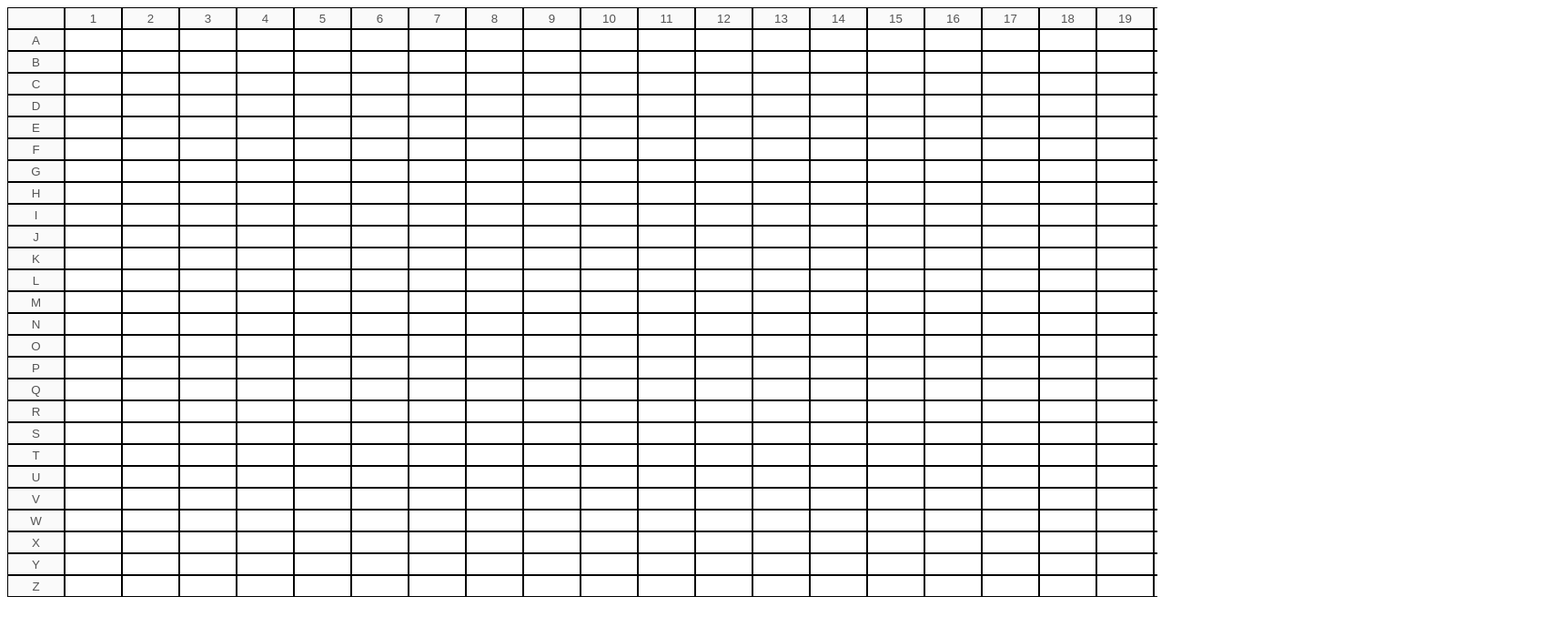
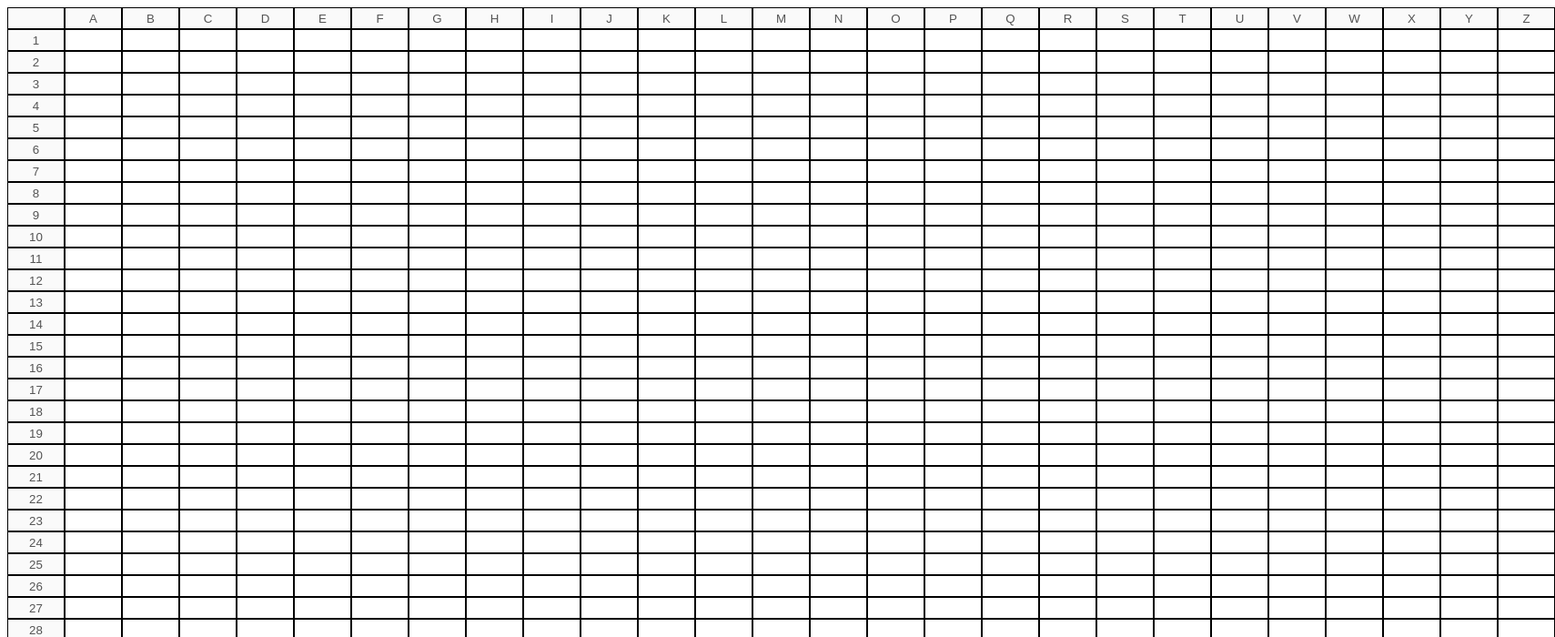
Before and after one commit to QuetzalTiago/spreadsheet, a React (Vite) app: page / in a window 1280 px wide. Shown: the top 700 px of the page at 91% size, 1709 px wide, since content can reach past the window. Built offline with nearby package versions, Linux system fonts and the light colour scheme.

Commit message:
Fixed wrapping

```diff
--- a/components/CellTable.tsx
+++ b/components/CellTable.tsx
@@ -14,8 +14,7 @@ import { alphabet, getCellIndexByCoordinates } from "../utils";
 import styled from "styled-components";
 
 const Table = styled.div`
-  overflow-y: scroll;
-  display: flex;
+  white-space: nowrap;
 `;
 
 const generateCells = (amount: number) => {
```
